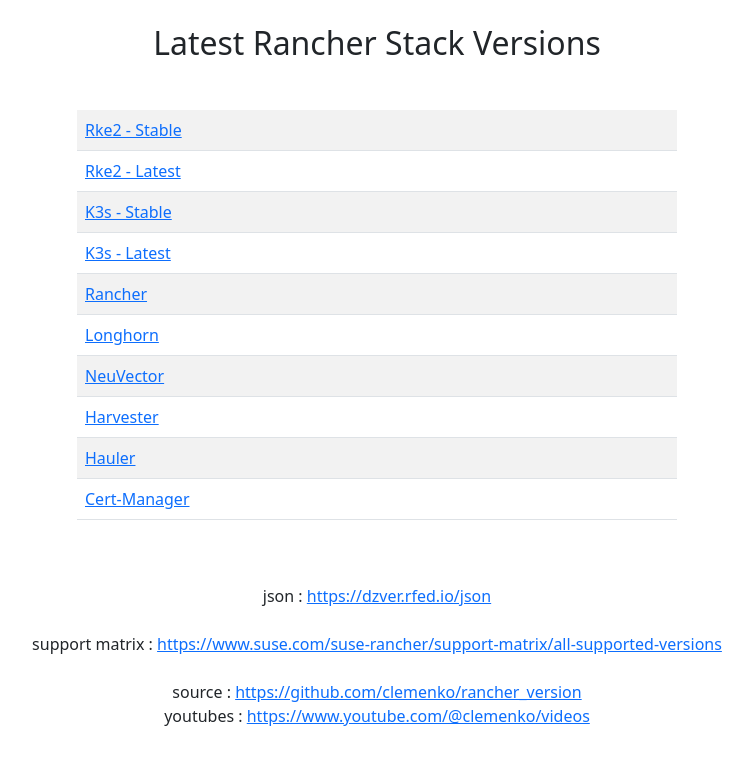
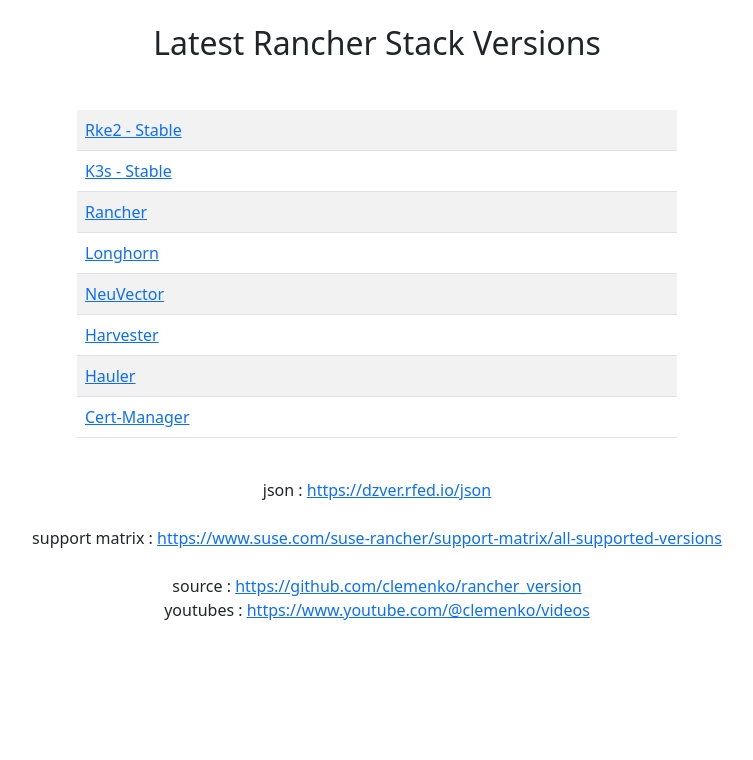
Before and after one commit to clemenko/rancher_version, a Flask app: template templates/index.html in a window 1280 px wide. Shown: the top 760 px of the page, without its empty margins (263-1016 px from the left). Run offline with Flask 3, Linux system fonts and the light colour scheme; the template is opened without the code that fills it, so the values that code supplies are empty; some libraries are stand-ins or nearby versions.

Commit message:
optimizing

```diff
--- a/app.py
+++ b/app.py
@@ -13,49 +13,42 @@ if gh_token:
 else:
     headers = ""
 
+def get_latest_release(repo):
+    url = f"https://api.github.com/repos/{repo}/releases/latest"
+    with requests.Session() as session:
+        response = session.get(url, headers=headers)
+        if response.status_code == 200:
+            return response.json().get('tag_name', '')
+        return ''
+
 def get_versions ():
     rke_data = json.loads(requests.get("https://update.rke2.io/v1-release/channels").text)
     rke_out = json.dumps(rke_data["data"][0]["latest"]).replace('"', '')
 
-    late_rke_out = json.dumps(rke_data["data"][1]["latest"]).replace('"', '')
-
     k3s_data = json.loads(requests.get("https://update.k3s.io/v1-release/channels").text)
     k3s_out = json.dumps(k3s_data["data"][0]["latest"]).replace('"', '')
 
-    k3s_rke_out = json.dumps(k3s_data["data"][1]["latest"]).replace('"', '')
+    cert_out = get_latest_release("cert-manager/cert-manager")
+    rancher_out = get_latest_release("rancher/rancher")
+    longhorn_out = get_latest_release("longhorn/longhorn")
+    neuvector_out = get_latest_release("neuvector/neuvector")
+    harvester_out = get_latest_release("harvester/harvester")
+    hauler_out = get_latest_release("rancherfederal/hauler")
 
-    cert_data = json.loads(requests.get("https://api.github.com/repos/cert-manager/cert-manager/releases/latest", headers=headers).text)
-    cert_out = json.dumps(cert_data["tag_name"]).replace('"', '')
-
-    rancher_data = json.loads(requests.get("https://api.github.com/repos/rancher/rancher/releases/latest", headers=headers).text)
-    rancher_out = json.dumps(rancher_data["tag_name"]).replace('"', '')
-
-    longhorn_data = json.loads(requests.get("https://api.github.com/repos/longhorn/longhorn/releases/latest", headers=headers).text)
-    longhorn_out = json.dumps(longhorn_data["tag_name"]).replace('"', '')
-
-    neuvector_data = json.loads(requests.get("https://api.github.com/repos/neuvector/neuvector/releases/latest", headers=headers).text)
-    neuvector_out = json.dumps(neuvector_data["tag_name"]).replace('"', '')
-
-    harvester_data = json.loads(requests.get("https://api.github.com/repos/harvester/harvester/releases/latest", headers=headers).text)
-    harvester_out = json.dumps(harvester_data["tag_name"]).replace('"', '')
-
-    hauler_data = json.loads(requests.get("https://api.github.com/repos/rancherfederal/hauler/releases/latest", headers=headers).text)
-    hauler_out = json.dumps(hauler_data["tag_name"]).replace('"', '')
-
-    return rancher_out, rke_out, late_rke_out, k3s_out, k3s_rke_out, longhorn_out, neuvector_out, cert_out, harvester_out, hauler_out
+    return rancher_out, rke_out, k3s_out, longhorn_out, neuvector_out, cert_out, harvester_out, hauler_out
 
 
 @app.route('/json', methods=['GET'])
 def json_all_the_things():
-    rancher_out, rke_out, late_rke_out, k3s_out, k3s_rke_out, longhorn_out, neuvector_out, cert_out, harvester_out, hauler_out = get_versions()
+    rancher_out, rke_out, k3s_out, longhorn_out, neuvector_out, cert_out, harvester_out, hauler_out = get_versions()
 
-    return jsonify({'k3s stable': k3s_out, 'k3s latest': k3s_rke_out, 'rke2 stable': rke_out, 'rke latest': late_rke_out, 'cert-manager': cert_out, 'rancher': rancher_out, 'longhorn': longhorn_out, 'neuvector': neuvector_out, 'harvester': harvester_out, 'hauler': hauler_out}), 200
+    return jsonify({'k3s stable': k3s_out, 'rke2 stable': rke_out, 'cert-manager': cert_out, 'rancher': rancher_out, 'longhorn': longhorn_out, 'neuvector': neuvector_out, 'harvester': harvester_out, 'hauler': hauler_out}), 200
 
 @app.route('/', methods=['GET'])
 def curl_all_the_things():
-    rancher_out, rke_out, late_rke_out, k3s_out, k3s_rke_out, longhorn_out, neuvector_out, cert_out, harvester_out, hauler_out = get_versions()
+    rancher_out, rke_out, k3s_out, longhorn_out, neuvector_out, cert_out, harvester_out, hauler_out = get_versions()
 
-    return render_template('index.html', rancher_ver=rancher_out, rke_ver=rke_out, late_rke_ver=late_rke_out, k3s_ver=k3s_out, late_k3s_ver=k3s_rke_out, longhorn_ver=longhorn_out, neu_ver=neuvector_out, cert_ver=cert_out, harv_ver=harvester_out, hauler_ver=hauler_out)
+    return render_template('index.html', rancher_ver=rancher_out, rke_ver=rke_out, k3s_ver=k3s_out, longhorn_ver=longhorn_out, neu_ver=neuvector_out, cert_ver=cert_out, harv_ver=harvester_out, hauler_ver=hauler_out)
 
 if __name__ == '__main__':
     app.run(host='0.0.0.0',debug=False)
--- a/templates/index.html
+++ b/templates/index.html
@@ -16,16 +16,8 @@
             <td width="300">{{rke_ver}}</td>
           </tr>
           <tr>
-            <td><a href="https://github.com/rancher/rke2">Rke2 - Latest</a></td>
-            <td>{{late_rke_ver}}</td>
-          </tr>
-          <tr>
             <td><a href="https://github.com/k3s-io/k3s">K3s - Stable</a></td>
             <td>{{k3s_ver}}</td>
-          </tr>
-          <tr>
-            <td><a href="https://github.com/k3s-io/k3s">K3s - Latest</a></td>
-            <td>{{late_k3s_ver}}</td>
           </tr>
           <tr>
             <td><a href="https://github.com/rancher/rancher">Rancher</a></td>
@@ -53,7 +45,7 @@
           </tr>
         </tbody>
       </table>
-      <br><br>
+      <br>
       json : <a href="https://dzver.rfed.io/json">https://dzver.rfed.io/json</a><br><br>
       support matrix : <a href="https://www.suse.com/suse-rancher/support-matrix/all-supported-versions/">https://www.suse.com/suse-rancher/support-matrix/all-supported-versions</a><br><br>
       source : <a href="https://github.com/clemenko/rancher_version">https://github.com/clemenko/rancher_version</a><br>
```
